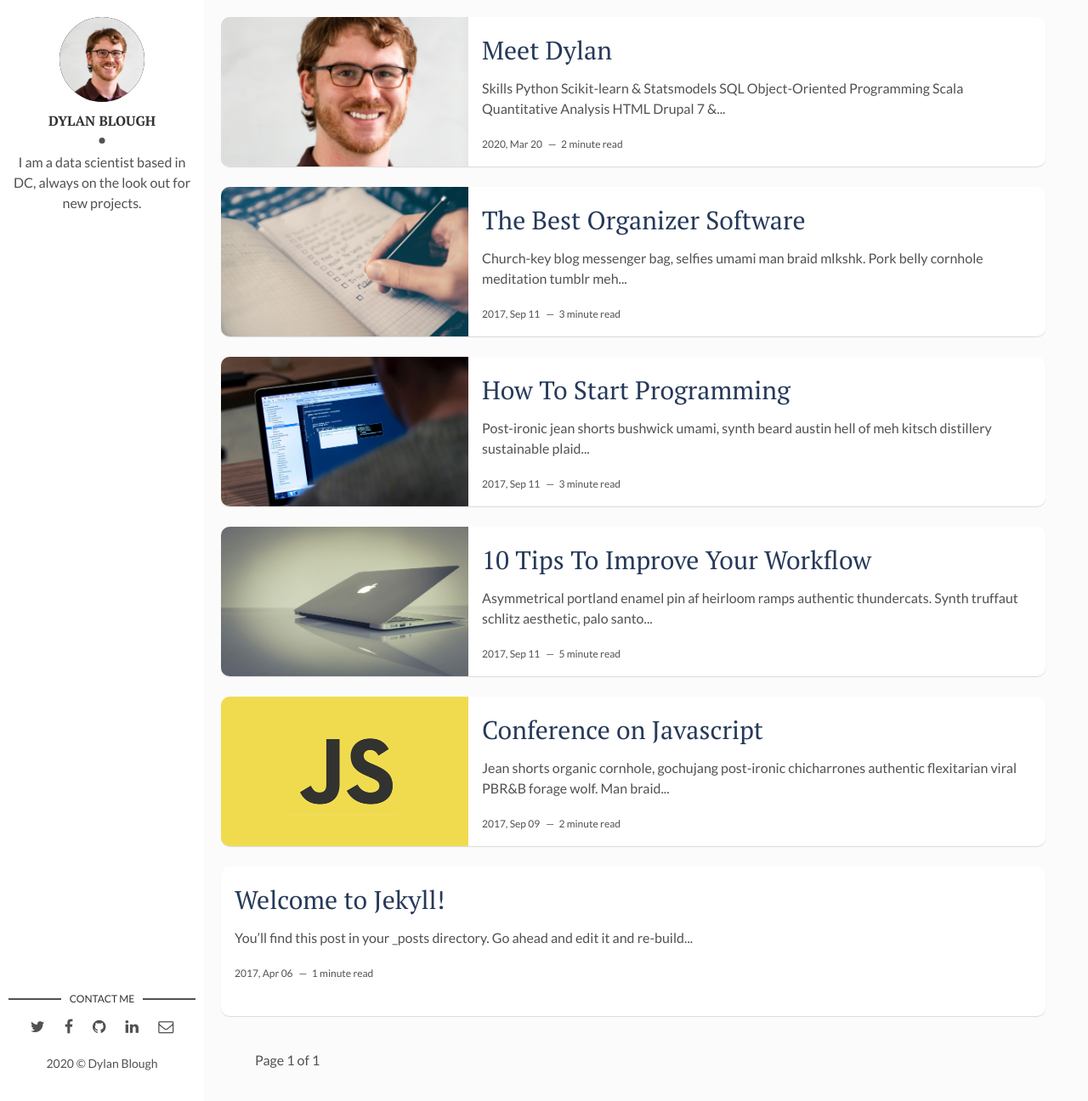
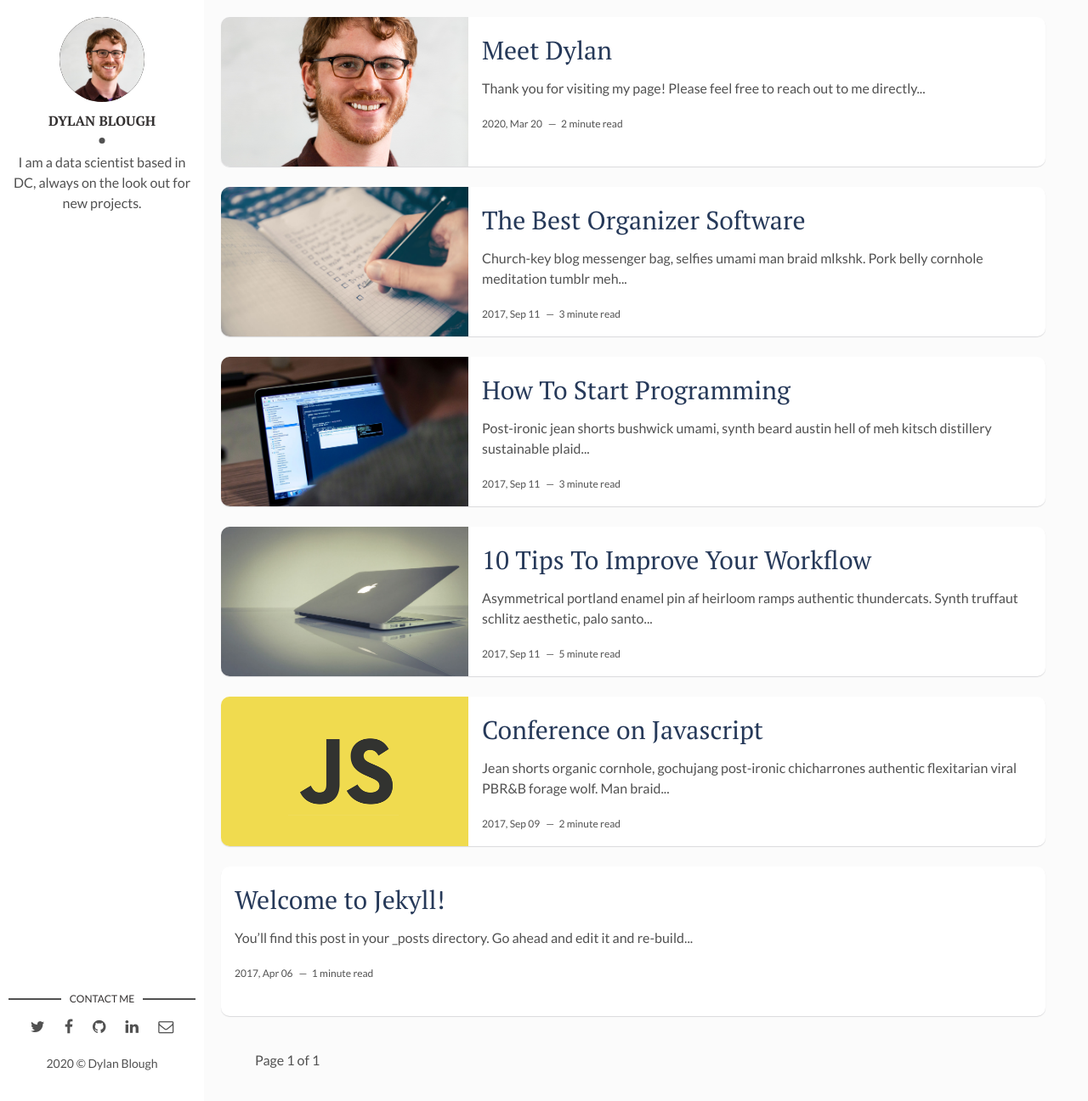
Before and after one commit to DylanBlough/DylanBlough.github.io, a Jekyll site: the page built from index.html, in a window 1280 px wide and 1296 px high. Shown: the whole window at 85% size. Built offline with Jekyll 4.4.1, drawn with Linux system fonts in a browser that asks for light colours; the list of posts is cut into pages by our own code.

Commit message:
Update 2020-03-20-meet-dylan.markdown

```diff
--- a/_posts/2020-03-20-meet-dylan.markdown
+++ b/_posts/2020-03-20-meet-dylan.markdown
@@ -3,10 +3,11 @@ layout: post
 title: Meet Dylan
 date: 2020-03-20 13:32:20 +0300
 description: You’ll find this post in your `_posts` directory. Go ahead and edit it and re-build the site to see your changes. # Add post description (optional)
-img: DylanBlough_headshot_250w.jpg # Add image post (optional)
+img: DylanBlough_headshot_970w.jpg # Add image post (optional)
 fig-caption: # Add figcaption (optional)
-tags: [Holidays, Hawaii]
+tags: [Data Science, Python, Coding]
 ---
+Thank you for visiting my page! Please feel free to reach out to me directly with any questions you have or to collaborate on a project.
 
 ## Skills
 
@@ -35,6 +36,7 @@ tags: [Holidays, Hawaii]
 −	Tested several modeling approaches for predicting the outcome of NBA games for Capstone Project
 
 ### Potomac Management Resources, Sr. Account Manager                 August 2016 - November 2019
+
 −	Directed email marketing campaigns (MailChimp, ConstantContact), website content curation, membership renewals, donations, as well as event planning and implementation for a variety of non-profit associations using multiple CMSes (e.g Drupal, MemberClicks, WildApricot)
 
 −	Assisted client association leadership in event implementation, longform board objectives, metrics tracking formulating successful communications, increasing membership and revenue, as well as facilitating board meetings and collaboration.
@@ -42,7 +44,6 @@ tags: [Holidays, Hawaii]
 −	Oversaw team of 2 coordinators to ensure that client deliverable deadlines were met
 
 
-
 ## Education
 University of Vermont, College of Arts and Science                                                     Class of 2014
 
```
